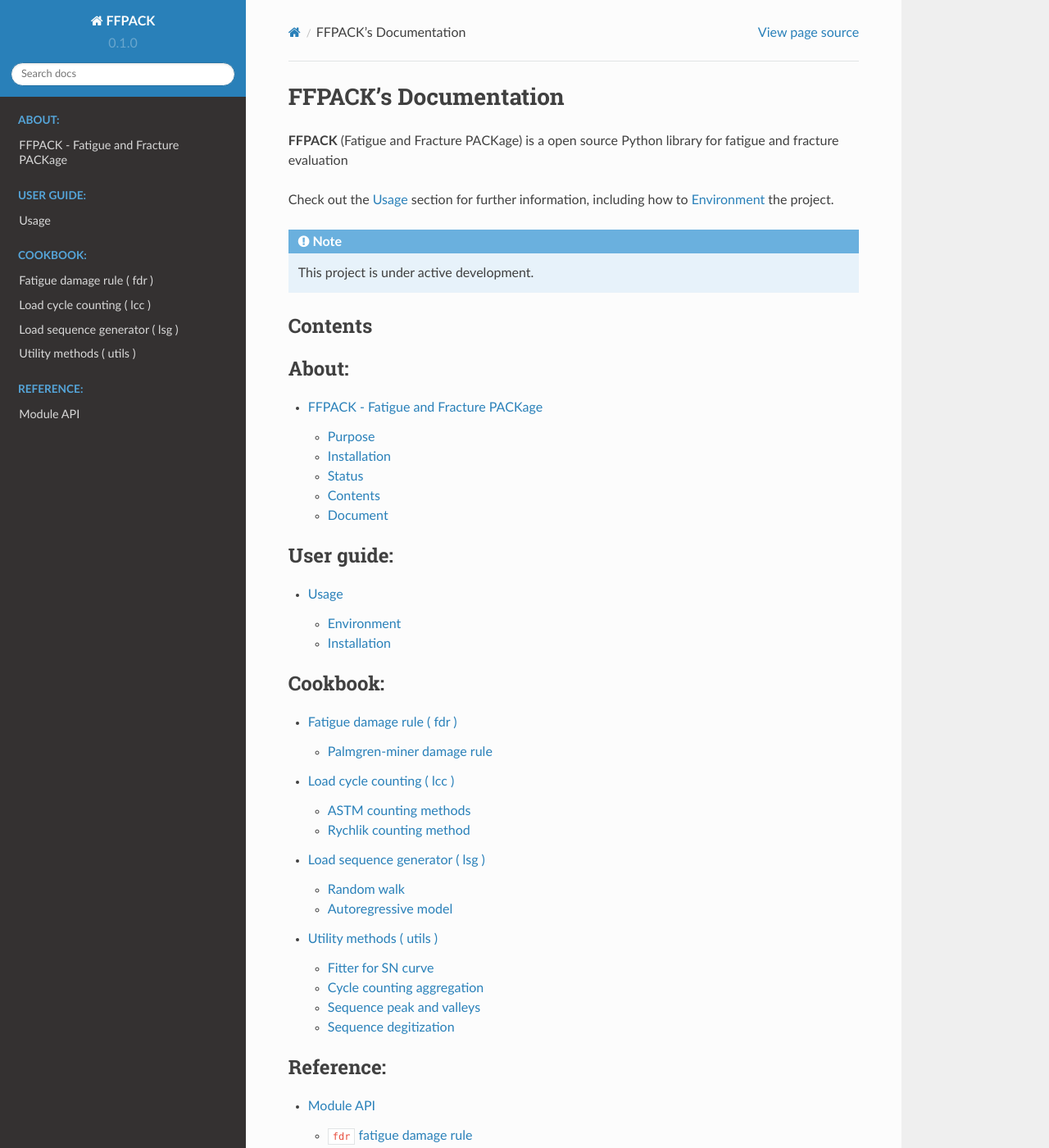
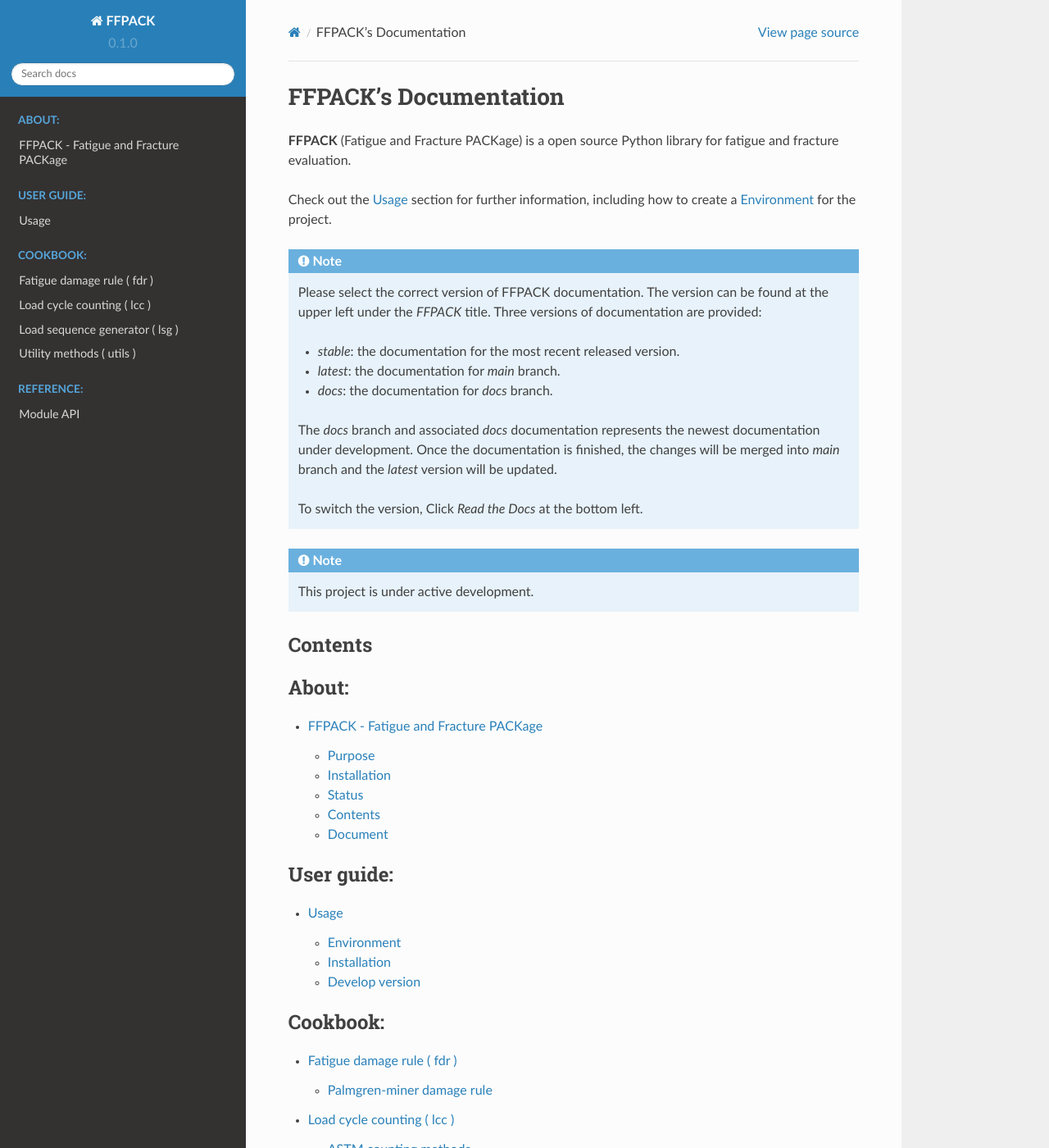
Before and after one commit to dpzhuX/ffpack, a Sphinx documentation site: the page built from docs/source/index.rst, in a window 1280 px wide and 1400 px high. Shown: the whole window at 82% size. Built offline with Sphinx 7.4.7 and the Read the Docs theme 2.0.0, drawn with Linux system fonts in a browser that asks for light colours.

Commit message:
Update changelog

```diff
--- a/docs/source/index.rst
+++ b/docs/source/index.rst
@@ -1,10 +1,29 @@
 FFPACK's Documentation
 ===================================
 
-**FFPACK** (Fatigue and Fracture PACKage) is a open source Python library for fatigue and fracture evaluation
+**FFPACK** (Fatigue and Fracture PACKage) is a open source Python library for
+fatigue and fracture evaluation.
 
 Check out the :doc:`usage` section for further information, including
-how to :ref:`installation` the project.
+how to create a :ref:`environment` for the project.
+
+.. note::
+
+   Please select the correct version of FFPACK documentation.
+   The version can be found at the upper left under the `FFPACK` title.
+   Three versions of documentation are provided:
+
+   * `stable`: the documentation for the most recent released version.
+   * `latest`: the documentation for `main` branch.
+   * `docs`: the documentation for `docs` branch.
+
+   The `docs` branch and associated `docs` documentation represents
+   the newest documentation under development. Once the documentation is finished,
+   the changes will be merged into `main` branch and the `latest` version
+   will be updated.
+
+   To switch the version, Click `Read the Docs` at the bottom left.
+
 
 .. note::
 
```
Also changed, not shown: CHANGELOG.md (+16 -1 lines), docs/source/usage.rst (+22 -3 lines), docs/source/fatigue damage rule.ipynb, docs/source/load cycle counting.ipynb, docs/source/load sequence generator.ipynb, docs/source/utility methods.ipynb, 7 other files.
